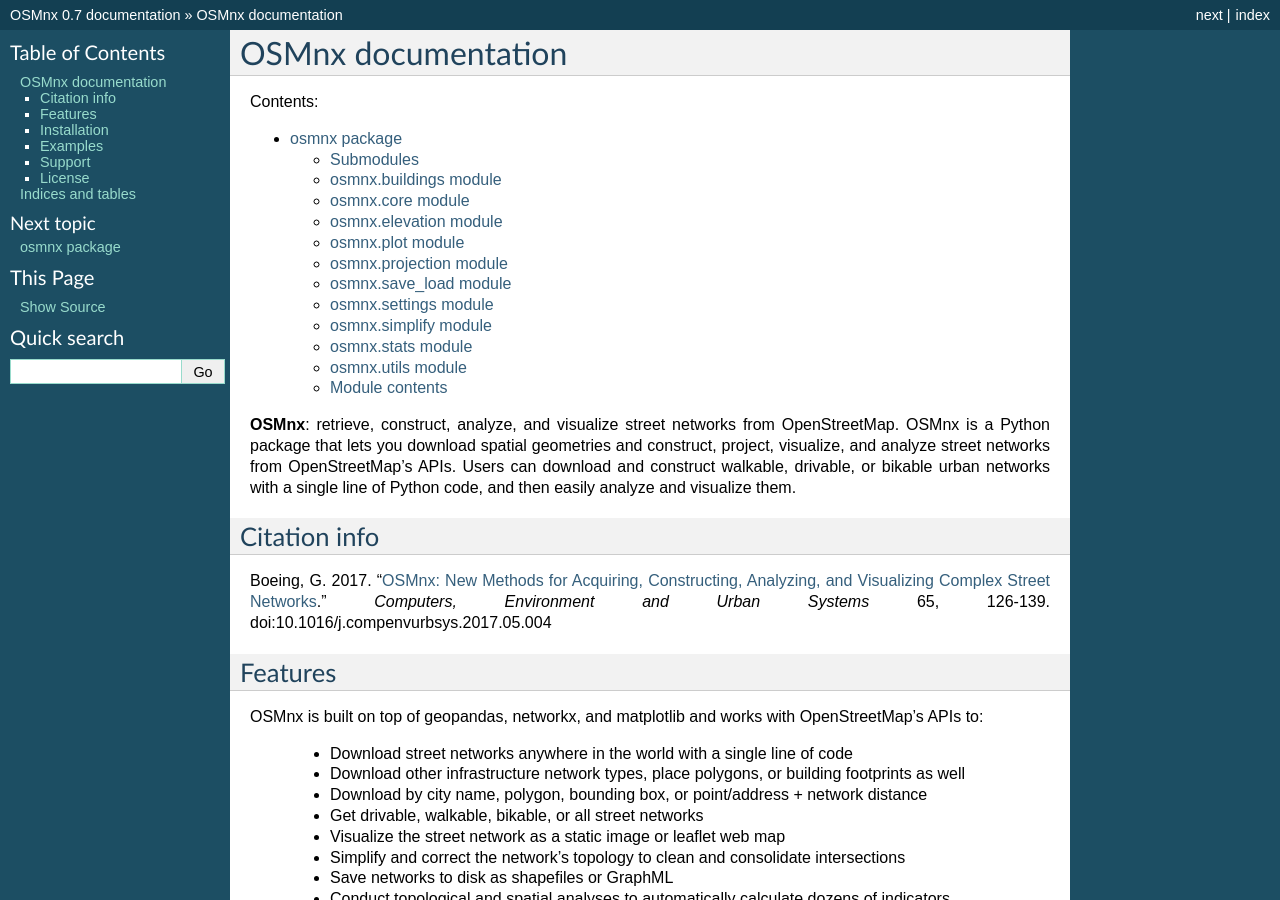
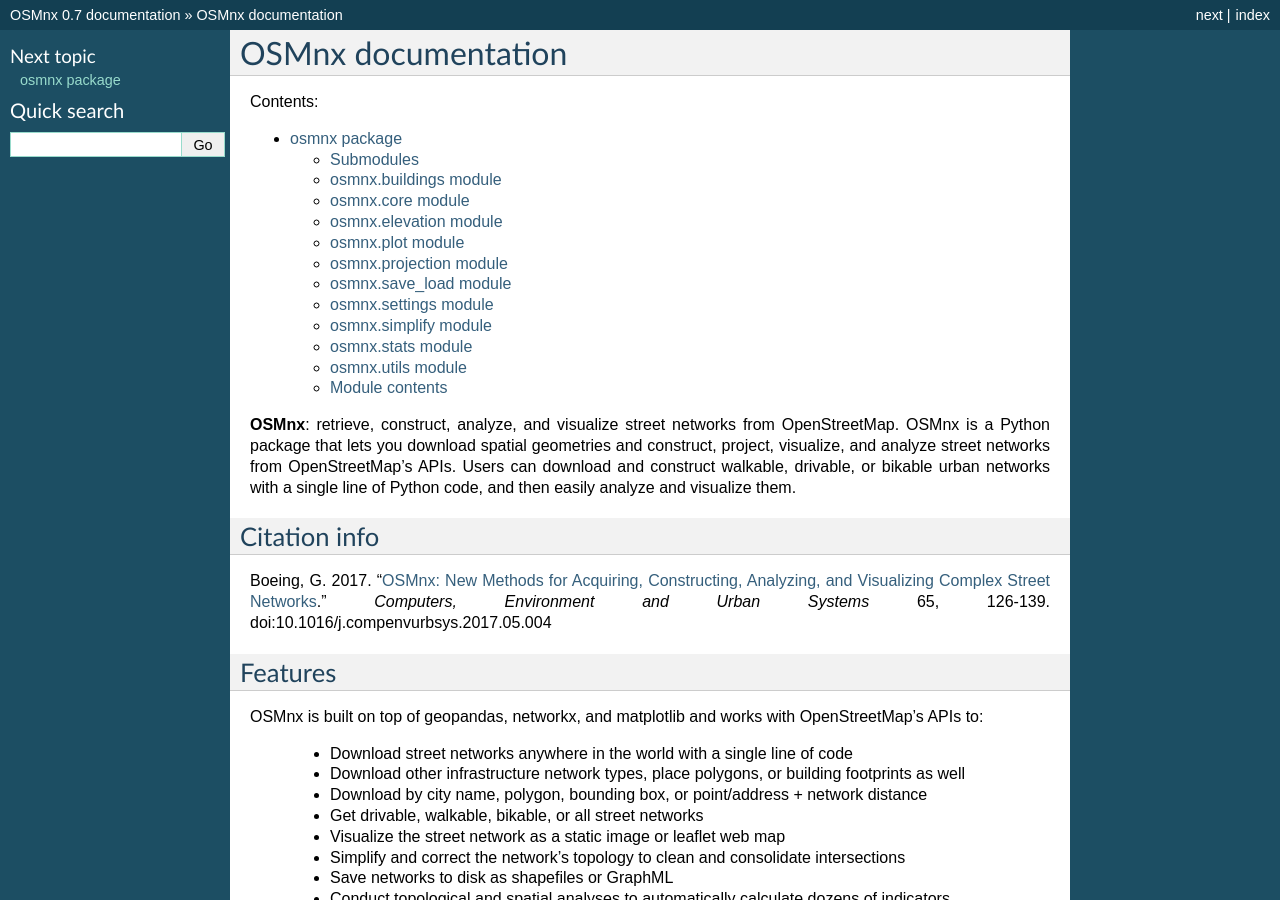
Before and after one commit to gboeing/osmnx, a Sphinx documentation site: the page built from docs/source/index.rst, in a window 1280 px wide and 900 px high. Built offline with Sphinx 7.4.7, drawn with Linux system fonts in a browser that asks for light colours; some of the changed lines change nothing that is shown.

Commit message:
update sphinx conf

```diff
--- a/docs/source/conf.py
+++ b/docs/source/conf.py
@@ -1,12 +1,17 @@
+#!/usr/bin/env python3
 # -*- coding: utf-8 -*-
 #
-# Configuration file for the Sphinx documentation builder.
+# OSMnx documentation build configuration file, created by
+# sphinx-quickstart on Sun Feb  4 13:53:34 2018.
 #
-# This file does only contain a selection of the most common options. For a
-# full list see the documentation:
-# http://www.sphinx-doc.org/en/stable/config
-
-# -- Path setup --------------------------------------------------------------
+# This file is execfile()d with the current directory set to its
+# containing dir.
+#
+# Note that not all possible configuration values are present in this
+# autogenerated file.
+#
+# All configuration values have a default; values that are commented out
+# serve to show the default.
 
 # If extensions (or modules to document with autodoc) are in another directory,
 # add these directories to sys.path here. If the directory is relative to the
@@ -18,16 +23,8 @@
 # go up two levels from /docs/source to the package root
 sys.path.insert(0, os.path.abspath('../..'))
 
-# -- Project information -----------------------------------------------------
 
-project = 'OSMnx'
-copyright = '2018, Geoff Boeing'
-author = 'Geoff Boeing'
-
-import osmnx
-version = release = osmnx.__version__
-
-# -- General configuration ---------------------------------------------------
+# -- General configuration ------------------------------------------------
 
 # If your documentation needs a minimal Sphinx version, state it here.
 #
@@ -51,6 +48,17 @@
 # The master toctree document.
 master_doc = 'index'
 
+# General information about the project.
+project = 'OSMnx'
+copyright = '2018, Geoff Boeing'
+author = 'Geoff Boeing'
+
+# The version info for the project you're documenting, acts as replacement for
+# |version| and |release|, also used in various other places throughout the
+# built documents.
+import osmnx
+version = release = osmnx.__version__
+
 # The language for content autogenerated by Sphinx. Refer to documentation
 # for a list of supported languages.
 #
@@ -60,14 +68,17 @@
 
 # List of patterns, relative to source directory, that match files and
 # directories to ignore when looking for source files.
-# This pattern also affects html_static_path and html_extra_path .
+# This patterns also effect to html_static_path and html_extra_path
 exclude_patterns = []
 
 # The name of the Pygments (syntax highlighting) style to use.
 pygments_style = 'sphinx'
 
+# If true, `todo` and `todoList` produce output, else they produce nothing.
+todo_include_todos = False
 
-# -- Options for HTML output -------------------------------------------------
+
+# -- Options for HTML output ----------------------------------------------
 
 # The theme to use for HTML and HTML Help pages.  See the documentation for
 # a list of builtin themes.
@@ -88,21 +99,23 @@
 # Custom sidebar templates, must be a dictionary that maps document names
 # to template names.
 #
-# The default sidebars (for documents that don't match any pattern) are
-# defined by theme itself.  Builtin themes are using these templates by
-# default: ``['localtoc.html', 'relations.html', 'sourcelink.html',
-# 'searchbox.html']``.
-#
-# html_sidebars = {}
+# This is required for the alabaster theme
+# refs: http://alabaster.readthedocs.io/en/latest/installation.html#sidebars
+html_sidebars = {
+    '**': [
+        'relations.html',  # needs 'show_related': True theme option to display
+        'searchbox.html',
+    ]
+}
 
 
-# -- Options for HTMLHelp output ---------------------------------------------
+# -- Options for HTMLHelp output ------------------------------------------
 
 # Output file base name for HTML help builder.
 htmlhelp_basename = 'OSMnxdoc'
 
 
-# -- Options for LaTeX output ------------------------------------------------
+# -- Options for LaTeX output ---------------------------------------------
 
 latex_elements = {
     # The paper size ('letterpaper' or 'a4paper').
@@ -131,7 +144,7 @@
 ]
 
 
-# -- Options for manual page output ------------------------------------------
+# -- Options for manual page output ---------------------------------------
 
 # One entry per manual page. List of tuples
 # (source start file, name, description, authors, manual section).
@@ -141,16 +154,13 @@
 ]
 
 
-# -- Options for Texinfo output ----------------------------------------------
+# -- Options for Texinfo output -------------------------------------------
 
 # Grouping the document tree into Texinfo files. List of tuples
 # (source start file, target name, title, author,
 #  dir menu entry, description, category)
 texinfo_documents = [
     (master_doc, 'OSMnx', 'OSMnx Documentation',
-     author, 'OSMnx', 'One line description of project.',
+     author, 'OSMnx', 'Python for street networks.',
      'Miscellaneous'),
 ]
-
-
-# -- Extension configuration -------------------------------------------------
```
